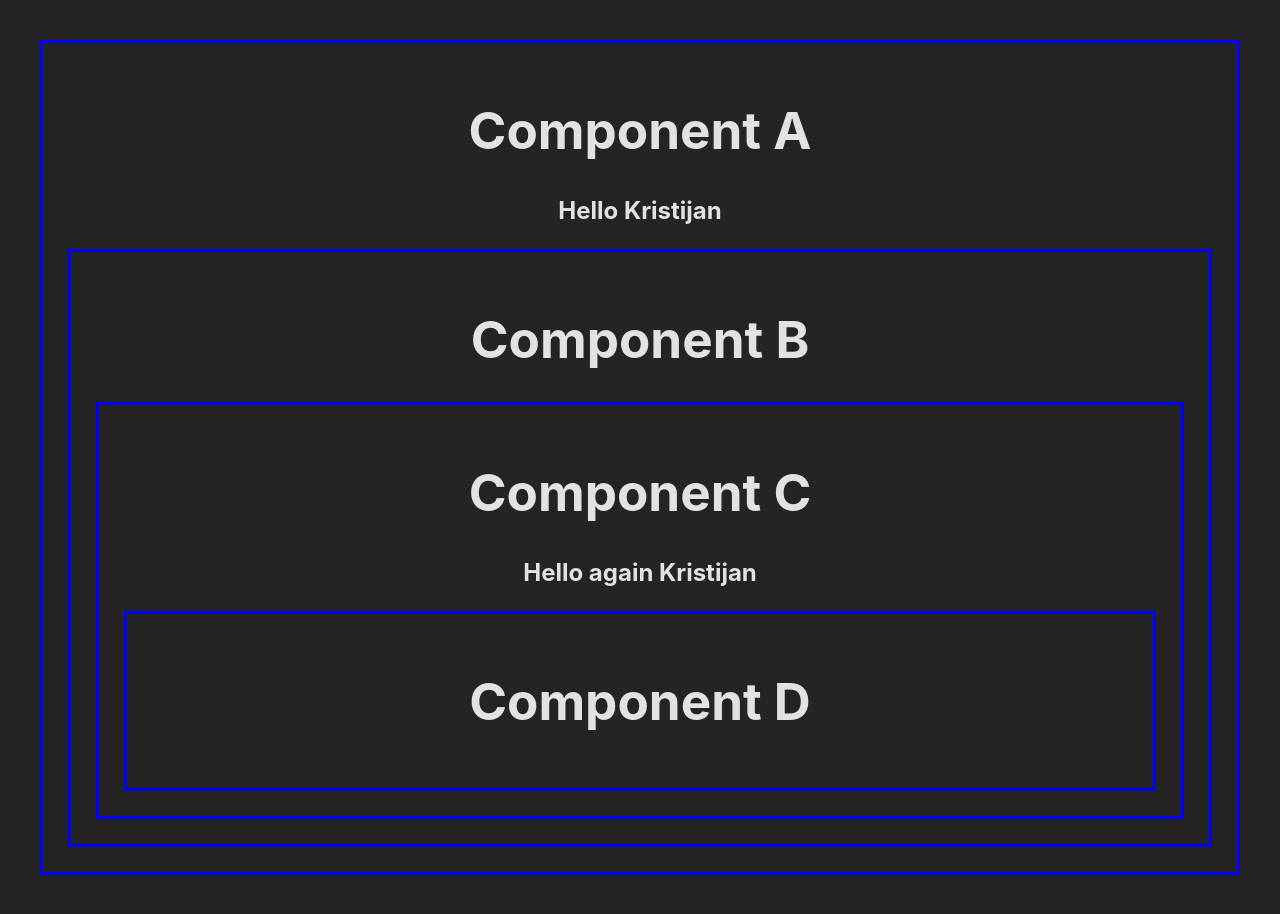
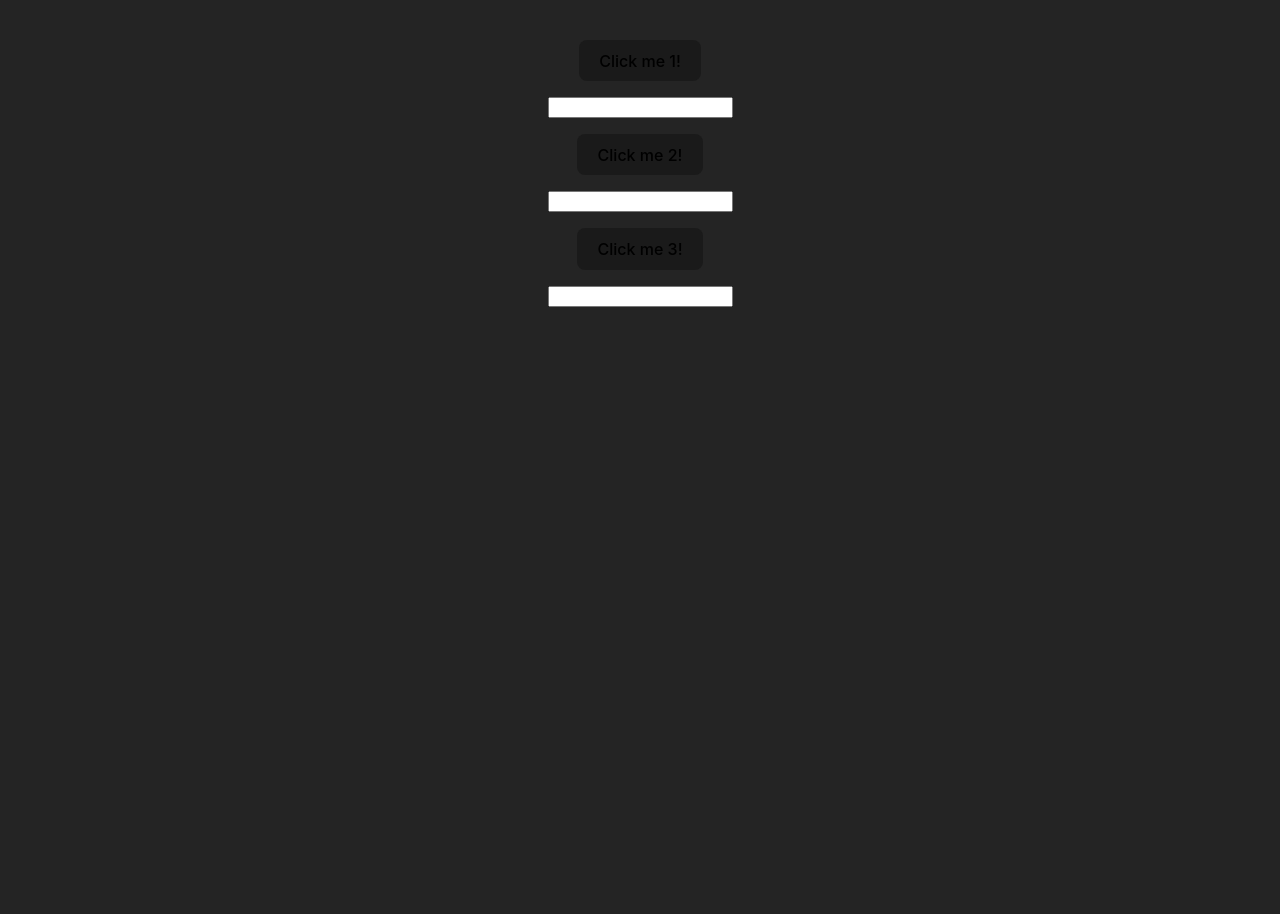
Before and after one commit to Kristijan-Karanfiloski/ReactEssentialsLab, a React (Vite) app: page / in a window 1280 px wide. After the commit the page ends 800 px from the top, so only its background shows below. Built offline with nearby package versions, Linux system fonts and the light colour scheme.

Commit message:
'how and when to use the useRef hook'

```diff
--- a/src/App.jsx
+++ b/src/App.jsx
@@ -1,14 +1,11 @@
 import "./App.css";
-import ComponentA from "./components/useContext-hook/componentA/ComponentA.jsx";
-import UseEffectHook from "./components/useEffect-hook/UseEffectHook.jsx";
+import UseRefHook from "./components/useRef-hook/UseRefHook.jsx";
 
 function App() {
   return (
     <>
       <div>
-        {/*<OnChangeEventHandler />*/}
-        {/* <UseEffectHook /> */}
-        <ComponentA/>
+        <UseRefHook />
       </div>
     </>
   );
--- /dev/null
+++ b/src/components/useRef-hook/UseRefHook.jsx
@@ -0,0 +1,63 @@
+import React, { useEffect, useRef, useState } from "react";
+
+//useState()= Re-renders the component whjen the state value changes
+
+//  useRef() = 'use Referance' Does not cause re-renders when its value changes.
+//              when you want a component to 'remember' some information
+//              but you dont want that  information to trigger new renders.
+
+//              1. Accessing/Interacting with DOM elements
+//              2. Handling Focus , Animations , and Transitions
+//              3. Manging Timers and intervals
+
+function UseRefHook() {
+  //   const [number, setnumber] = useState(0);
+
+  const inputRef1 = useRef(null);
+  const inputRef2 = useRef(null);
+  const inputRef3 = useRef(null);
+
+  useEffect(() => {
+    console.log("COMPONENT RENDERED");
+  });
+
+  const handleClick1 = () => {
+    // setnumber((n) => n + 1);
+    inputRef1.current.focus();
+    inputRef1.current.style.backgroundColor = "lightblue";
+    inputRef2.current.style.backgroundColor = "";
+    inputRef3.current.style.backgroundColor = "";
+  };
+  const handleClick2 = () => {
+    inputRef2.current.focus();
+    inputRef1.current.style.backgroundColor = "";
+    inputRef2.current.style.backgroundColor = "lightblue";
+    inputRef3.current.style.backgroundColor = "";
+  };
+  const handleClick3 = () => {
+    inputRef3.current.focus();
+    inputRef1.current.style.backgroundColor = "";
+    inputRef2.current.style.backgroundColor = "";
+    inputRef3.current.style.backgroundColor = "lightblue";
+  };
+
+  return (
+    <div
+      style={{
+        display: "flex",
+        gap: "1rem",
+        flexDirection: "column",
+        alignItems: "center",
+      }}
+    >
+      <button onClick={handleClick1}>Click me 1!</button>
+      <input ref={inputRef1} />
+      <button onClick={handleClick2}>Click me 2!</button>
+      <input ref={inputRef2} />
+      <button onClick={handleClick3}>Click me 3!</button>
+      <input ref={inputRef3} />
+    </div>
+  );
+}
+
+export default UseRefHook;
```
